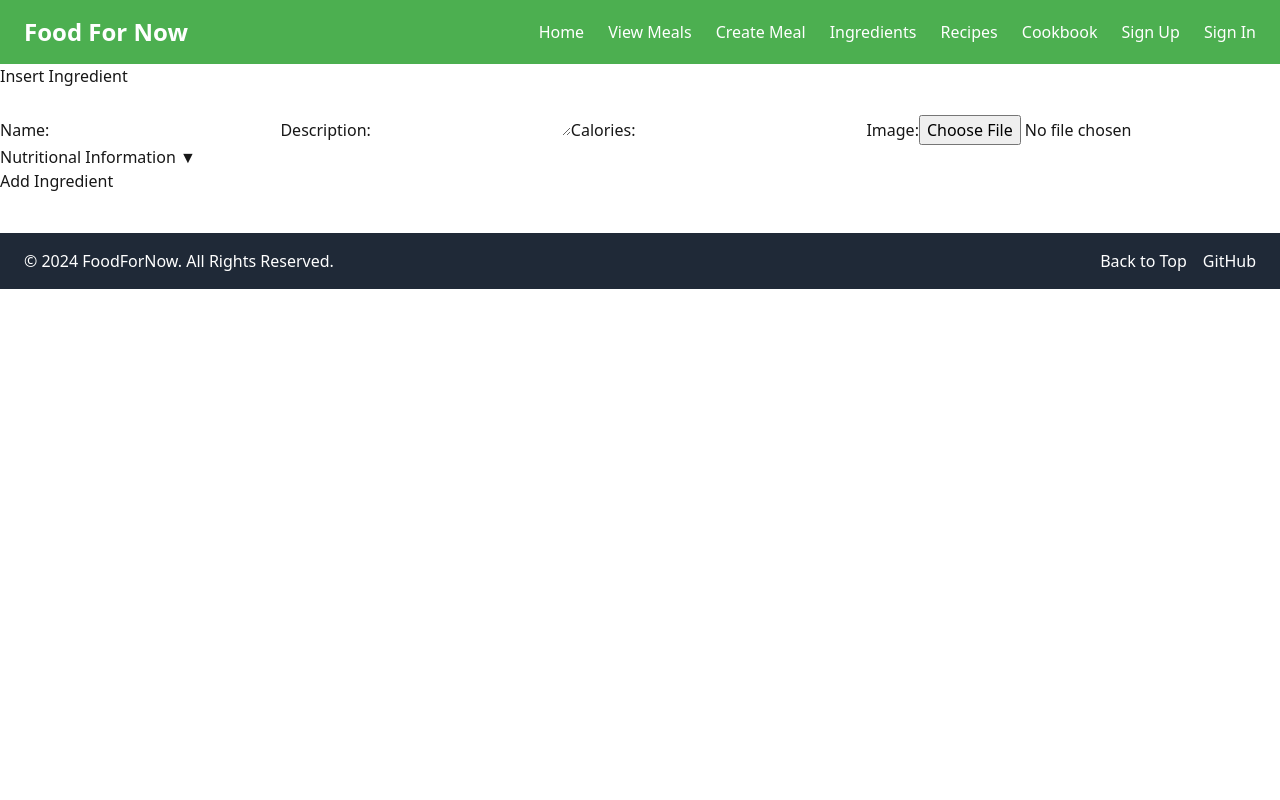
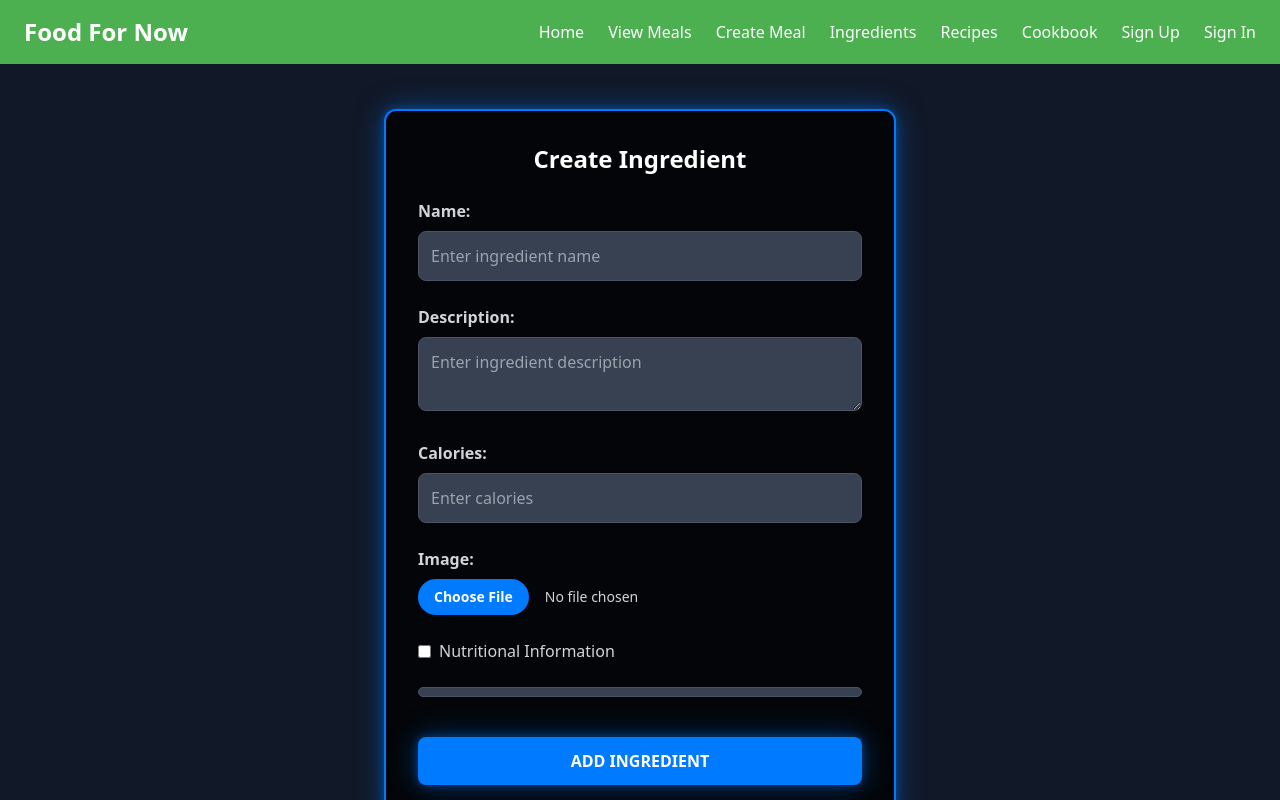
Before and after one commit to JWilson45/FoodForNow, a Next.js app in the folder apps/web/: page /createIngredient in a window 1280 px wide. Shown: the top 800 px of the page. Built offline with nearby package versions, Linux system fonts and the light colour scheme.

Commit message:
fixed more for tailwind

```diff
--- a/apps/web/src/app/createIngredient/page.js
+++ b/apps/web/src/app/createIngredient/page.js
@@ -2,8 +2,14 @@
 
 import Head from 'next/head';
 import { useState } from 'react';
+import Label from '@/components/Label';
+import Input from '@/components/Input';
+import Textarea from '@/components/Textarea';
+import Checkbox from '@/components/Checkbox';
+import Button from '@/components/Button';
+import ProgressBar from '@/components/ProgressBar';
 
-export default function Ingredients() {
+export default function CreateIngredient() {
   const [formData, setFormData] = useState({
     name: '',
     description: '',
@@ -14,6 +20,8 @@ export default function Ingredients() {
     fiber: '',
   });
   const [nutritionVisible, setNutritionVisible] = useState(false);
+  const [progress, setProgress] = useState(0);
+  const [strength, setStrength] = useState('weak');
 
   const handleSubmit = async (e) => {
     e.preventDefault();
@@ -53,46 +61,88 @@ export default function Ingredients() {
         carbohydrates: '',
         fiber: '',
       });
+      setProgress(0);
+      setStrength('weak');
     } else {
       const err = await res.json();
       alert(err.error || 'An error occurred.');
     }
   };
 
+  const handleNutritionToggle = () => {
+    setNutritionVisible(!nutritionVisible);
+  };
+
+  const handlePasswordStrength = (value) => {
+    // Example logic for progress and strength based on input value
+    const len = value.length;
+    if (len < 4) {
+      setProgress(25);
+      setStrength('weak');
+    } else if (len < 8) {
+      setProgress(50);
+      setStrength('medium');
+    } else if (len < 12) {
+      setProgress(75);
+      setStrength('strong');
+    } else {
+      setProgress(100);
+      setStrength('very-strong');
+    }
+  };
+
   return (
     <>
       <Head>
-        <title>Insert Ingredient</title>
+        <title>Create Ingredient</title>
       </Head>
+      <main className="flex justify-center items-center p-6 bg-gray-900 min-h-screen">
         <form
           id="ingredientForm"
+          onSubmit={handleSubmit}
           aria-labelledby="formTitle"
-        onSubmit={handleSubmit}
+          className="w-full max-w-lg bg-black/80 border-2 border-button-blue rounded-xl p-8 shadow-custom animate-fadeIn space-y-6"
         >
-        <h2 id="formTitle">Insert Ingredient</h2>
+          <h2
+            id="formTitle"
+            className="text-2xl font-bold text-center text-white"
+          >
+            Create Ingredient
+          </h2>
 
-        <label htmlFor="ingredientName">Name:</label>
-        <input
-          type="text"
+          {/* Name */}
+          <div>
+            <Label htmlFor="ingredientName">Name:</Label>
+            <Input
               id="ingredientName"
               name="name"
               required
               value={formData.name}
-          onChange={(e) => setFormData({ ...formData, name: e.target.value })}
+              onChange={(e) =>
+                setFormData({ ...formData, name: e.target.value })
+              }
+              placeholder="Enter ingredient name"
             />
+          </div>
 
-        <label htmlFor="ingredientDescription">Description:</label>
-        <textarea
+          {/* Description */}
+          <div>
+            <Label htmlFor="ingredientDescription">Description:</Label>
+            <Textarea
               id="ingredientDescription"
               name="description"
               value={formData.description}
               onChange={(e) =>
                 setFormData({ ...formData, description: e.target.value })
               }
-        ></textarea>
+              placeholder="Enter ingredient description"
+            />
+          </div>
 
-        <label htmlFor="ingredientCalories">Calories:</label>
-        <input
+          {/* Calories */}
+          <div>
+            <Label htmlFor="ingredientCalories">Calories:</Label>
+            <Input
               type="number"
               id="ingredientCalories"
               name="calories"
@@ -101,27 +151,37 @@ export default function Ingredients() {
               onChange={(e) =>
                 setFormData({ ...formData, calories: e.target.value })
               }
+              placeholder="Enter calories"
             />
+          </div>
 
-        <label htmlFor="ingredientImage">Image:</label>
-        <input type="file" id="ingredientImage" name="image" accept="image/*" />
+          {/* Image */}
+          <div>
+            <Label htmlFor="ingredientImage">Image:</Label>
+            <input
+              type="file"
+              id="ingredientImage"
+              name="image"
+              accept="image/*"
+              className="block w-full text-sm text-gray-300 file:mr-4 file:py-2 file:px-4 file:rounded-full file:border-0 file:text-sm file:font-semibold file:bg-button-blue file:text-white hover:file:bg-button-blue-hover"
+            />
+          </div>
 
-        <fieldset className="nutrition-fieldset">
-          <legend>
-            <button
-              type="button"
+          {/* Nutritional Information */}
+          <fieldset className="space-y-4">
+            <legend className="flex items-center space-x-2">
+              <Checkbox
                 id="toggleNutritionFacts"
-              aria-expanded={nutritionVisible ? 'true' : 'false'}
-              className="nutrition-toggle-btn"
-              onClick={() => setNutritionVisible(!nutritionVisible)}
-            >
-              Nutritional Information {nutritionVisible ? '▲' : '▼'}
-            </button>
+                name="toggleNutritionFacts"
+                checked={nutritionVisible}
+                onChange={handleNutritionToggle}
+                label="Nutritional Information"
+              />
             </legend>
             {nutritionVisible && (
-            <div id="nutritionFactsContent">
-              <label htmlFor="ingredientFat">Fat (g):</label>
-              <input
+              <div className="space-y-4">
+                <Label htmlFor="ingredientFat">Fat (g):</Label>
+                <Input
                   type="number"
                   id="ingredientFat"
                   name="fat"
@@ -130,10 +190,11 @@ export default function Ingredients() {
                   onChange={(e) =>
                     setFormData({ ...formData, fat: e.target.value })
                   }
+                  placeholder="Enter fat content"
                 />
 
-              <label htmlFor="ingredientProtein">Protein (g):</label>
-              <input
+                <Label htmlFor="ingredientProtein">Protein (g):</Label>
+                <Input
                   type="number"
                   id="ingredientProtein"
                   name="protein"
@@ -142,12 +203,13 @@ export default function Ingredients() {
                   onChange={(e) =>
                     setFormData({ ...formData, protein: e.target.value })
                   }
+                  placeholder="Enter protein content"
                 />
 
-              <label htmlFor="ingredientCarbohydrates">
+                <Label htmlFor="ingredientCarbohydrates">
                   Carbohydrates (g):
-              </label>
-              <input
+                </Label>
+                <Input
                   type="number"
                   id="ingredientCarbohydrates"
                   name="carbohydrates"
@@ -156,10 +218,11 @@ export default function Ingredients() {
                   onChange={(e) =>
                     setFormData({ ...formData, carbohydrates: e.target.value })
                   }
+                  placeholder="Enter carbohydrates content"
                 />
 
-              <label htmlFor="ingredientFiber">Fiber (g):</label>
-              <input
+                <Label htmlFor="ingredientFiber">Fiber (g):</Label>
+                <Input
                   type="number"
                   id="ingredientFiber"
                   name="fiber"
@@ -168,19 +231,26 @@ export default function Ingredients() {
                   onChange={(e) =>
                     setFormData({ ...formData, fiber: e.target.value })
                   }
+                  placeholder="Enter fiber content"
                 />
               </div>
             )}
           </fieldset>
 
-        <div className="progress-bar-container">
-          <div id="progressBar" className="progress-bar"></div>
+          {/* Progress Bar */}
+          <div>
+            <ProgressBar value={progress} strength={strength} />
           </div>
 
-        <button type="submit" id="submitIngredient">
+          {/* Submit Button */}
+          <Button
+            type="submit"
+            className="w-full py-3 bg-button-blue hover:bg-button-blue-hover"
+          >
             Add Ingredient
-        </button>
+          </Button>
         </form>
+      </main>
     </>
   );
 }
--- a/apps/web/src/app/createMeal/page.js
+++ b/apps/web/src/app/createMeal/page.js
@@ -2,6 +2,11 @@
 
 import Head from 'next/head';
 import { useState, useEffect } from 'react';
+import Label from '@/components/Label';
+import Input from '@/components/Input';
+import Select from '@/components/Select';
+import Checkbox from '@/components/Checkbox';
+import Button from '@/components/Button';
 
 export default function CreateMeal() {
   const [recipes, setRecipes] = useState([]);
@@ -93,10 +98,10 @@ export default function CreateMeal() {
 
     if (res.ok) {
       alert('Meal created successfully!');
-      window.location.href = 'viewMeals';
+      window.location.href = '/viewMeals';
     } else if (res.status === 401) {
       alert('You must be logged in to create a meal.');
-      window.location.href = 'login';
+      window.location.href = '/signin';
     } else {
       const errData = await res.json();
       alert(errData.error || 'An error occurred while creating the meal.');
@@ -108,18 +113,24 @@ export default function CreateMeal() {
       <Head>
         <title>Create Meal</title>
       </Head>
-      <main className="form-container">
+      <main className="flex justify-center items-center p-6 bg-gray-900 min-h-screen">
         <form
           id="mealForm"
           onSubmit={handleSubmit}
-          className="meal-form"
           aria-labelledby="formTitle"
+          className="w-full max-w-2xl bg-black/80 border-2 border-button-blue rounded-xl p-8 shadow-custom animate-fadeIn space-y-6"
         >
-          <h2 id="formTitle">Create Meal</h2>
-          <div className="form-group">
-            <label htmlFor="mealName">Name:</label>
-            <input
-              type="text"
+          <h2
+            id="formTitle"
+            className="text-2xl font-bold text-center text-white"
+          >
+            Create Meal
+          </h2>
+
+          {/* Name */}
+          <div>
+            <Label htmlFor="mealName">Name:</Label>
+            <Input
               id="mealName"
               name="name"
               required
@@ -127,10 +138,13 @@ export default function CreateMeal() {
               onChange={(e) =>
                 setFormData({ ...formData, name: e.target.value })
               }
+              placeholder="Enter meal name"
             />
           </div>
-          <div className="form-group">
-            <label htmlFor="mealDescription">Description:</label>
+
+          {/* Description */}
+          <div>
+            <Label htmlFor="mealDescription">Description:</Label>
             <textarea
               id="mealDescription"
               name="description"
@@ -138,50 +152,57 @@ export default function CreateMeal() {
               onChange={(e) =>
                 setFormData({ ...formData, description: e.target.value })
               }
+              className="w-full p-3 bg-gray-700 text-white rounded-lg border border-gray-600 outline-none focus:bg-gray-600 focus:shadow-custom-hover transition"
+              placeholder="Enter meal description"
             ></textarea>
           </div>
-          <fieldset className="form-group">
-            <legend>Recipes:</legend>
-            <div id="recipesContainer">
+
+          {/* Recipes */}
+          <fieldset className="space-y-4">
+            <legend className="block mb-2 text-gray-300 font-semibold">
+              Recipes:
+            </legend>
             {recipeInputs.map((recipeInput, i) => (
-                <div className="recipe-item" key={i}>
-                  <label htmlFor={`recipeName${i + 1}`}>Recipe {i + 1}:</label>
-                  <input
-                    type="text"
+              <div key={i} className="flex items-center space-x-2">
+                <Input
                   id={`recipeName${i + 1}`}
-                    placeholder="Start typing recipe name..."
+                  name={`recipeName${i + 1}`}
                   required
                   value={recipeInput.name}
                   onChange={(e) => handleRecipeChange(i, e.target.value)}
+                  placeholder={`Recipe ${i + 1} name`}
                   list={`recipesDatalist${i + 1}`}
+                  className="flex-1"
                 />
                 <datalist id={`recipesDatalist${i + 1}`}>
                   {recipes.map((r) => (
                     <option key={r._id} value={r.name}></option>
                   ))}
                 </datalist>
-                  <button
+                {recipeInputs.length > 1 && (
+                  <Button
                     type="button"
-                    className="removeRecipeButton"
                     onClick={() => removeRecipeField(i)}
+                    className="px-2 py-1 bg-red-500 hover:bg-red-600"
                   >
                     Remove
-                  </button>
+                  </Button>
+                )}
               </div>
             ))}
-            </div>
-            <button
+            <Button
               type="button"
-              id="addRecipeButton"
-              className="btn btn-secondary"
               onClick={addRecipeField}
+              className="px-4 py-2 bg-button-blue hover:bg-button-blue-hover"
             >
               Add Recipe
-            </button>
+            </Button>
           </fieldset>
-          <div className="form-group">
-            <label htmlFor="mealMealTime">Meal Time:</label>
-            <select
+
+          {/* Meal Time */}
+          <div>
+            <Label htmlFor="mealMealTime">Meal Time:</Label>
+            <Select
               id="mealMealTime"
               name="mealTime"
               value={formData.mealTime}
@@ -195,11 +216,13 @@ export default function CreateMeal() {
               <option value="dinner">Dinner</option>
               <option value="snack">Snack</option>
               <option value="dessert">Dessert</option>
-            </select>
+            </Select>
           </div>
-          <div className="form-group">
-            <label htmlFor="mealServings">Servings:</label>
-            <input
+
+          {/* Servings */}
+          <div>
+            <Label htmlFor="mealServings">Servings:</Label>
+            <Input
               type="number"
               id="mealServings"
               name="servings"
@@ -209,11 +232,14 @@ export default function CreateMeal() {
               onChange={(e) =>
                 setFormData({ ...formData, servings: e.target.value })
               }
+              placeholder="Enter number of servings"
             />
           </div>
-          <div className="form-group">
-            <label htmlFor="mealCalories">Calories:</label>
-            <input
+
+          {/* Calories */}
+          <div>
+            <Label htmlFor="mealCalories">Calories:</Label>
+            <Input
               type="number"
               id="mealCalories"
               name="calories"
@@ -222,47 +248,50 @@ export default function CreateMeal() {
               onChange={(e) =>
                 setFormData({ ...formData, calories: e.target.value })
               }
+              placeholder="Enter calories"
             />
           </div>
-          <div className="form-group">
-            <label htmlFor="mealTags">Tags (comma-separated):</label>
-            <input
-              type="text"
+
+          {/* Tags */}
+          <div>
+            <Label htmlFor="mealTags">Tags (comma-separated):</Label>
+            <Input
               id="mealTags"
               name="tags"
               value={formData.tags}
               onChange={(e) =>
                 setFormData({ ...formData, tags: e.target.value })
               }
+              placeholder="e.g., spicy, quick, vegan"
             />
           </div>
-          <div className="form-group checkbox-group">
-            <label htmlFor="mealIsVegetarian">Is Vegetarian:</label>
-            <input
-              type="checkbox"
+
+          {/* Vegetarian */}
+          <Checkbox
             id="mealIsVegetarian"
             name="isVegetarian"
             checked={formData.isVegetarian}
             onChange={(e) =>
               setFormData({ ...formData, isVegetarian: e.target.checked })
             }
+            label="Is Vegetarian"
           />
-          </div>
-          <div className="form-group checkbox-group">
-            <label htmlFor="mealIsVegan">Is Vegan:</label>
-            <input
-              type="checkbox"
+
+          {/* Vegan */}
+          <Checkbox
             id="mealIsVegan"
             name="isVegan"
             checked={formData.isVegan}
             onChange={(e) =>
               setFormData({ ...formData, isVegan: e.target.checked })
             }
+            label="Is Vegan"
           />
-          </div>
-          <div className="form-group">
-            <label htmlFor="mealCuisine">Cuisine:</label>
-            <select
+
+          {/* Cuisine */}
+          <div>
+            <Label htmlFor="mealCuisine">Cuisine:</Label>
+            <Select
               id="mealCuisine"
               name="cuisine"
               value={formData.cuisine}
@@ -277,11 +306,16 @@ export default function CreateMeal() {
               <option value="indian">Indian</option>
               <option value="american">American</option>
               <option value="other">Other</option>
-            </select>
+            </Select>
           </div>
-          <button type="submit" id="submitMeal" className="btn btn-primary">
+
+          {/* Submit Button */}
+          <Button
+            type="submit"
+            className="w-full py-3 bg-button-blue hover:bg-button-blue-hover"
+          >
             Create Meal
-          </button>
+          </Button>
         </form>
       </main>
     </>
```
Also changed, not shown: apps/web/src/app/viewMeals/page.js (+19 -13 lines). Lines whose indentation alone changed are shown as unchanged.
